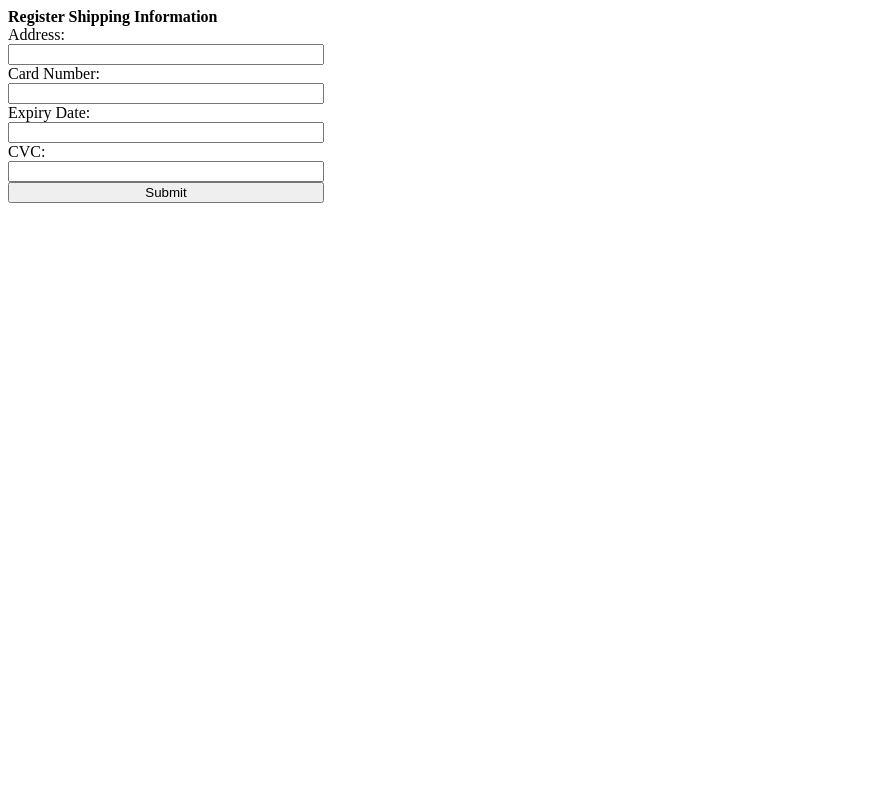
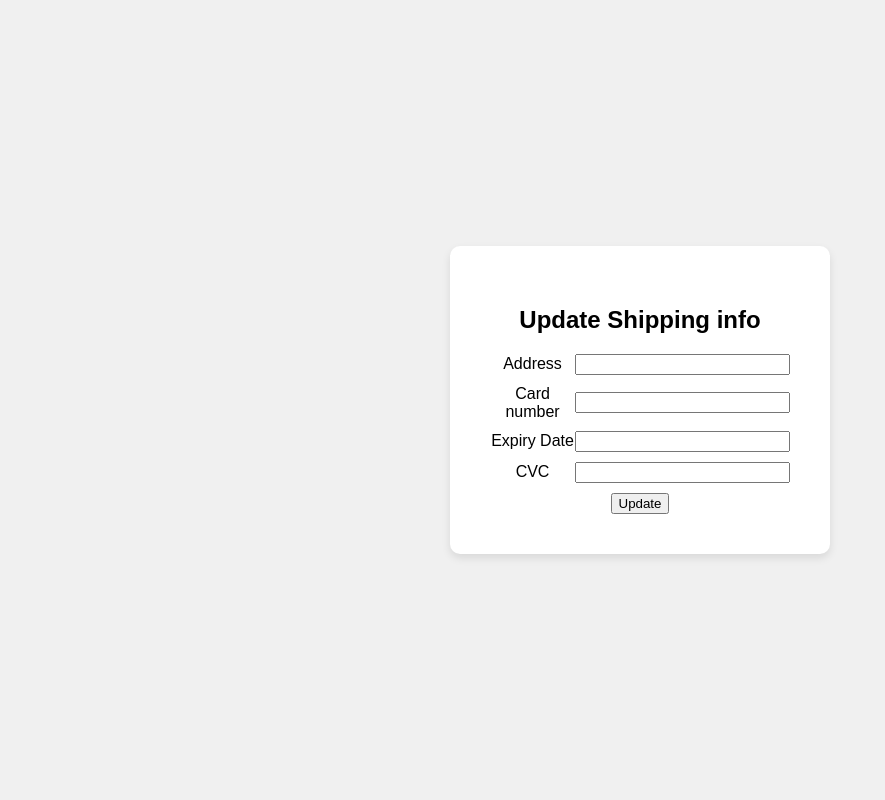
Before and after one commit to Lee-Sock/SWAP-Phase2, a PHP site: page /shippinginfoform.php in a window 1280 px wide. Shown: the whole page, without its empty margins (0-885 px from the left). Run offline with PHP 8.4, Linux system fonts and the light colour scheme.

Commit message:
more shipping changes

```diff
--- a/webStore/public/shippinginfoform.php
+++ b/webStore/public/shippinginfoform.php
@@ -15,15 +15,36 @@
     }
     </style>
 </head>
-<body>
-    <b>Register Shipping Information</b><br>
-    <form action="registershippinginfo.php" method="post">
-        Address: <input type="text" name="address"><br>
-        Card Number: <input type="text" name="cardnumber"><br>
-        Expiry Date: <input type="text" name="expiry"><br>
-        CVC: <input type="text" name="cvc"><br>
-        <input type="submit" value="Submit">
-    </form>
+<body style="font-family: Arial, sans-serif; background-color: #f0f0f0; display: flex; align-items: center; justify-content: center; height: 100vh; margin: 0;">
+    <div style="background-color: white; padding: 40px; border-radius: 10px; box-shadow: 0 4px 8px rgba(0, 0, 0, 0.1); text-align: center;">
 
+        <h2>Update Shipping info</h2>
+
+        <form action="changeshippinginfo.php" method="post" autocomplete="off" style="display: flex; flex-direction: column; align-items: center; justify-content: center; margin: auto;">
+
+            <div style="display: flex; flex-direction: row; align-items: center; margin-bottom: 10px; width:300px;">
+                <label for="address" style="width: 120px;">Address</label>
+                <input type="text" name="address" id="address" required value="">
+            </div>
+
+            <div style="display: flex; flex-direction: row; align-items: center; margin-bottom: 10px;width:300px;">
+                <label for="cardnumber" style="width: 120px;">Card number</label>
+                <input type="text" name="cardnumber" id="cardnumber" required value="">
+            </div>
+
+            <div style="display: flex; flex-direction: row; align-items: center; margin-bottom: 10px;width:300px;">
+                <label for="expiry" style="width: 120px;">Expiry Date</label>
+                <input type="text" name="expiry" id="expiry" required value="">
+            </div>
+
+            <div style="display: flex; flex-direction: row; align-items: center; margin-bottom: 10px;width:300px;">
+                <label for="cvc" style="width: 120px;">CVC</label>
+                <input type="password" name="cvc" id="cvc" required value="">
+            </div>
+
+            <button type="submit" name="submit">Update</button>
+        </form>
+    </div>
 </body>
+
 </html>
```
Also changed, not shown: webStore/public/updateshippinginfoform.php (+32 -9 lines).
